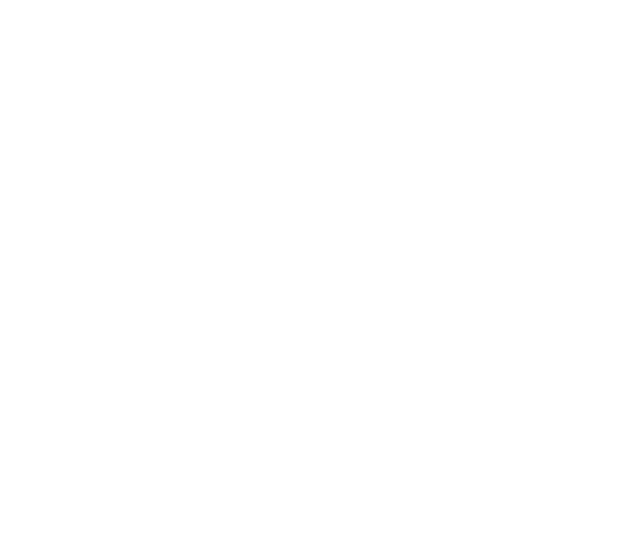
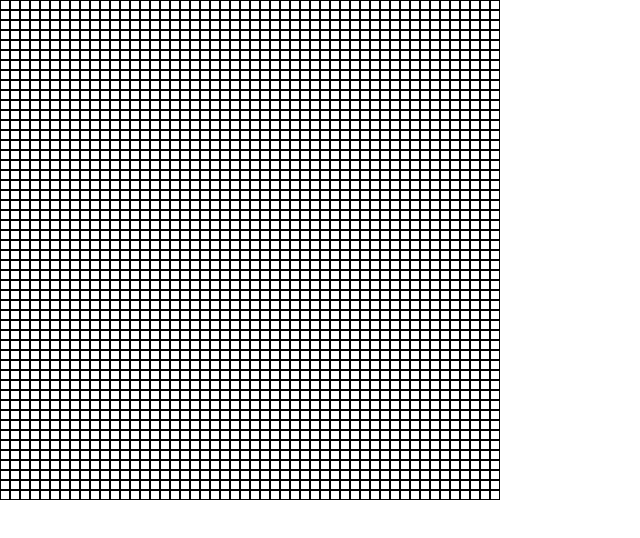
Before and after one commit to kashifnizamani/Etch-a-Sketch, a plain HTML site: page index.html in a window 1280 px wide. Shown: the whole page, without its empty margins (0-640 px from the left). Drawn offline with Linux system fonts and the light colour scheme.

Commit message:
grid formed

```diff
--- a/index.html
+++ b/index.html
@@ -8,6 +8,8 @@
     <script src="script.js" defer></script>
 </head>
 <body>
+    <div class="container">
 
+    </div>
 </body>
 </html>
--- a/script.js
+++ b/script.js
@@ -0,0 +1,23 @@
+
+
+function createGrid(numberPerRow) {
+    const cdiv = document.querySelector('.container');
+    const total = (numberPerRow * numberPerRow) + numberPerRow;
+    const mod = numberPerRow + 1;
+
+    for (let i = 1; i < total; i++) {
+      const div = document.createElement('div');
+
+      if (i % mod === 0) {
+        div.style.cssText = "border: 0; height: 0; width: 100%";
+      } else {
+        div.style.width = (500 / numberPerRow) + "px";
+        div.style.height = (500 / numberPerRow) + "px";
+        div.style.border = "1px solid black";
+      }
+
+      cdiv.appendChild(div);
+    }
+  }
+
+  createGrid(50);
--- a/style.css
+++ b/style.css
@@ -1,3 +1,18 @@
 *{
     box-sizing: border-box;
+    margin: 0;
+    padding: 0;
 }
+
+.container{
+    display: flex;
+    flex-wrap: wrap;
+    width: 500px;
+    height: 500px;
+    justify-content: center;
+
+
+
+
+
+}
```
